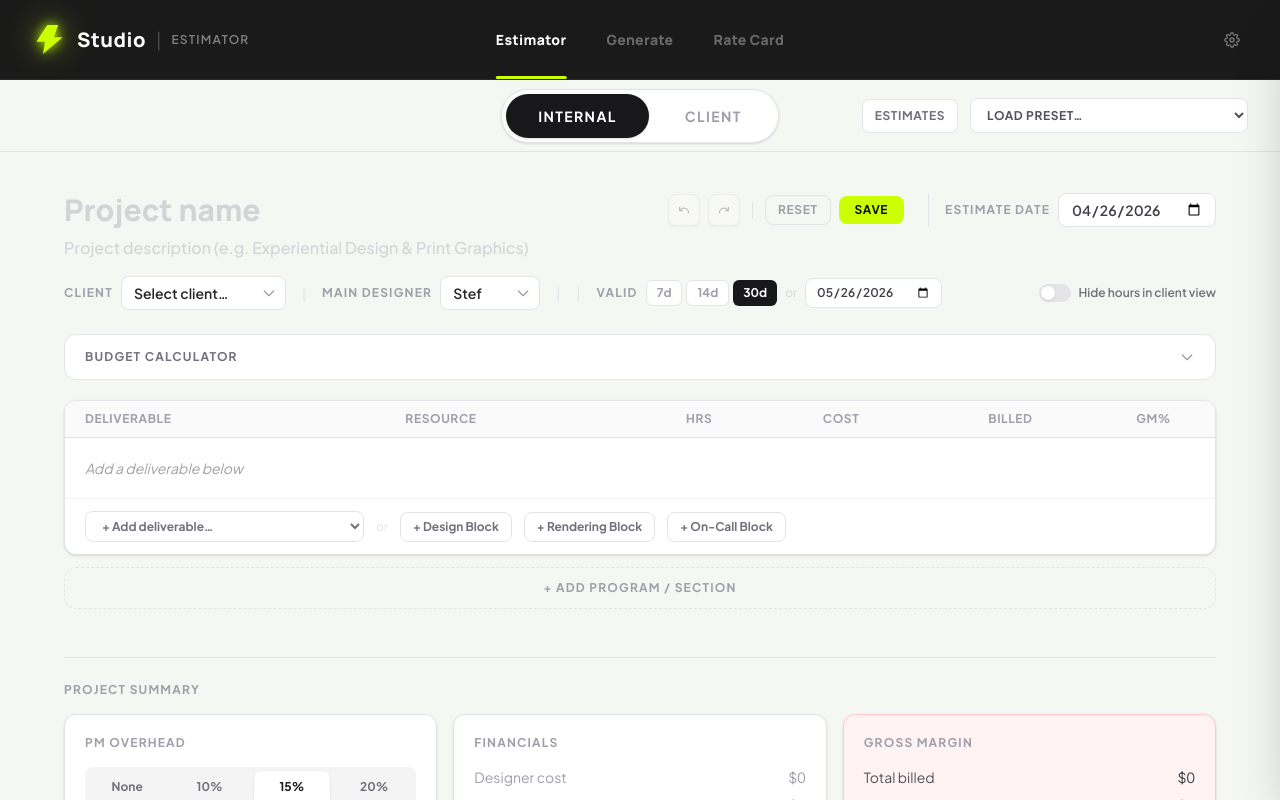
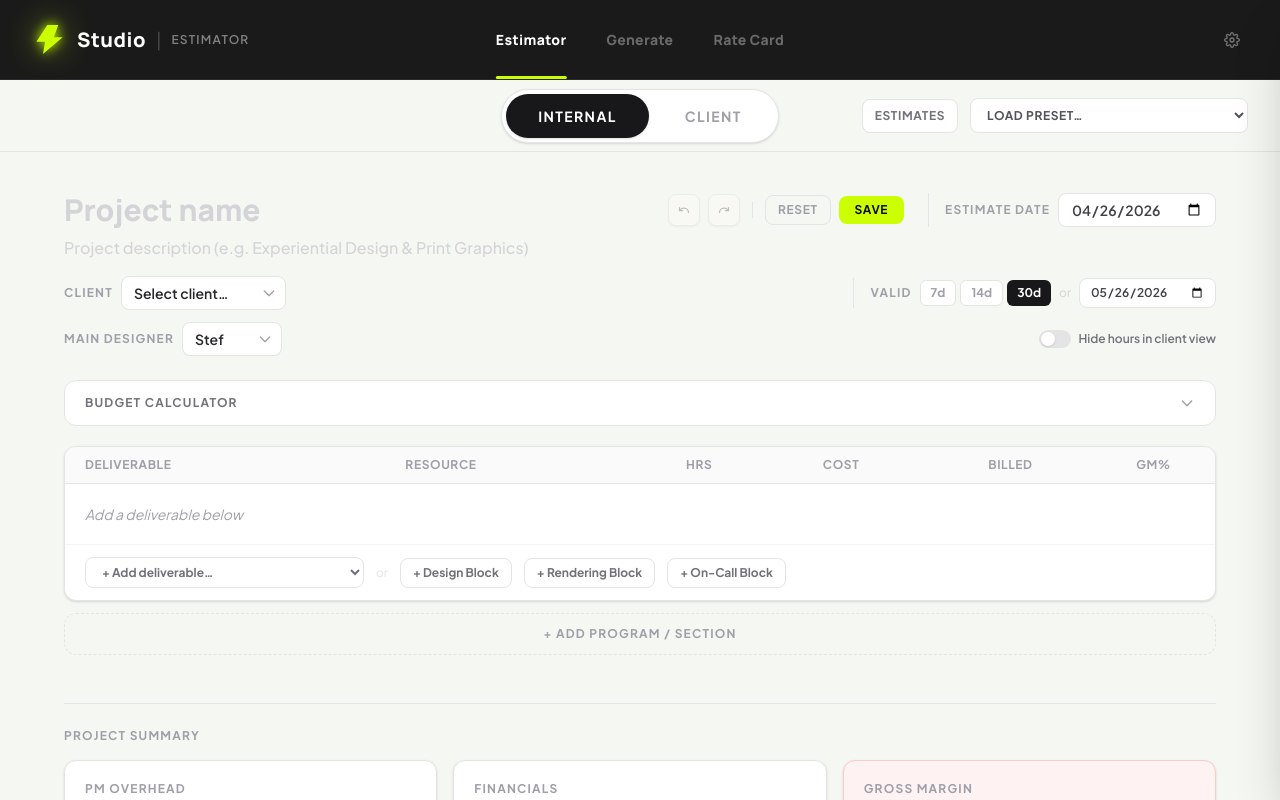
Before and after one commit to lhbidesign/project-estimator, a React (Vite) app: page / in a window 1280 px wide. Shown: the top 800 px of the page. Built offline with nearby package versions, Linux system fonts and the light colour scheme.

Commit message:
Reorganize meta into three rows
Row 2: Client · Contact · Address  [Valid — right-aligned, below Estimate Date]
Row 3: Main Designer | EST#  [Hide hours — right-aligned]

Co-Authored-By: Claude Sonnet 4.6 <noreply@anthropic.com>

```diff
--- a/src/components/ProjectMeta.jsx
+++ b/src/components/ProjectMeta.jsx
@@ -147,8 +147,8 @@ export default function ProjectMeta({
         />
       </div>
 
-      {/* Row 2: metadata */}
-      <div className="flex items-center gap-4 flex-wrap">
+      {/* Row 2: Client · Contact · Address  [Valid — right-aligned under Estimate Date] */}
+      <div className="flex items-center gap-4 mb-3">
 
         {/* Client */}
         <div className="flex items-center gap-2">
@@ -215,36 +215,10 @@ export default function ProjectMeta({
           </div>
         )}
 
-        <span className="text-zinc-200 text-sm hidden sm:block">|</span>
-
-        {/* Main Designer */}
-        <div className="flex items-center gap-2">
-          <span className="text-xs font-black uppercase tracking-widest text-zinc-400 flex-shrink-0"
-            style={{ fontFamily: 'var(--font-body)' }}>Main Designer</span>
-          <select
-            value={projectDesigner}
-            onChange={e => setProjectDesigner(e.target.value)}
-            className="focus-light border border-zinc-200 rounded-lg px-3 py-1.5 text-sm font-semibold text-zinc-800 bg-white outline-none focus:border-zinc-900 cursor-pointer appearance-none pr-7"
-            style={selectStyle}
-          >
-            {DESIGN_RESOURCES.map(key => resources[key] && (
-              <option key={key} value={key}>{resources[key].label}</option>
-            ))}
-          </select>
-        </div>
-
-        <span className="text-zinc-200 text-sm hidden lg:block">|</span>
-
-        {/* Estimate number */}
-        {estimateNumber && (
-          <span className="text-xs font-black text-zinc-400 tabular" style={{ fontFamily: 'var(--font-body)' }}>
-            {estimateNumber}
-          </span>
-        )}
-
-        {/* Client address */}
+        {/* Address */}
         {clientId && (
           <div className="flex items-center gap-2">
+            <span className="text-zinc-200 text-sm">·</span>
             <span className="text-xs font-black uppercase tracking-widest text-zinc-400 flex-shrink-0"
               style={{ fontFamily: 'var(--font-body)' }}>Address</span>
             <input
@@ -258,10 +232,8 @@ export default function ProjectMeta({
           </div>
         )}
 
-        <span className="text-zinc-200 text-sm">|</span>
-
-        {/* Validity period — quick buttons + expiry date picker */}
-        <div className="flex items-center gap-2 flex-wrap">
+        {/* Valid — right-aligned, sits below Estimate Date */}
+        <div className="flex items-center gap-2 ml-auto pl-4 border-l border-zinc-200">
           <span className="text-xs font-black uppercase tracking-widest text-zinc-400 flex-shrink-0"
             style={{ fontFamily: 'var(--font-body)' }}>Valid</span>
           <div className="flex gap-1">
@@ -281,7 +253,6 @@ export default function ProjectMeta({
             ))}
           </div>
           <span className="text-zinc-300 text-xs">or</span>
-          {/* Expiry date picker — synced with validDays */}
           <input
             type="date"
             value={
@@ -302,6 +273,36 @@ export default function ProjectMeta({
             style={{ fontFamily: 'var(--font-body)' }}
           />
         </div>
+      </div>
+
+      {/* Row 3: Main Designer | EST# | Hide hours */}
+      <div className="flex items-center gap-4">
+
+        {/* Main Designer */}
+        <div className="flex items-center gap-2">
+          <span className="text-xs font-black uppercase tracking-widest text-zinc-400 flex-shrink-0"
+            style={{ fontFamily: 'var(--font-body)' }}>Main Designer</span>
+          <select
+            value={projectDesigner}
+            onChange={e => setProjectDesigner(e.target.value)}
+            className="focus-light border border-zinc-200 rounded-lg px-3 py-1.5 text-sm font-semibold text-zinc-800 bg-white outline-none focus:border-zinc-900 cursor-pointer appearance-none pr-7"
+            style={selectStyle}
+          >
+            {DESIGN_RESOURCES.map(key => resources[key] && (
+              <option key={key} value={key}>{resources[key].label}</option>
+            ))}
+          </select>
+        </div>
+
+        {/* Estimate number */}
+        {estimateNumber && (
+          <>
+            <span className="text-zinc-200 text-sm">|</span>
+            <span className="text-xs font-black text-zinc-400 tabular" style={{ fontFamily: 'var(--font-body)' }}>
+              {estimateNumber}
+            </span>
+          </>
+        )}
 
         {/* Hide hours toggle */}
         <label className="flex items-center gap-2 ml-auto cursor-pointer">
```
